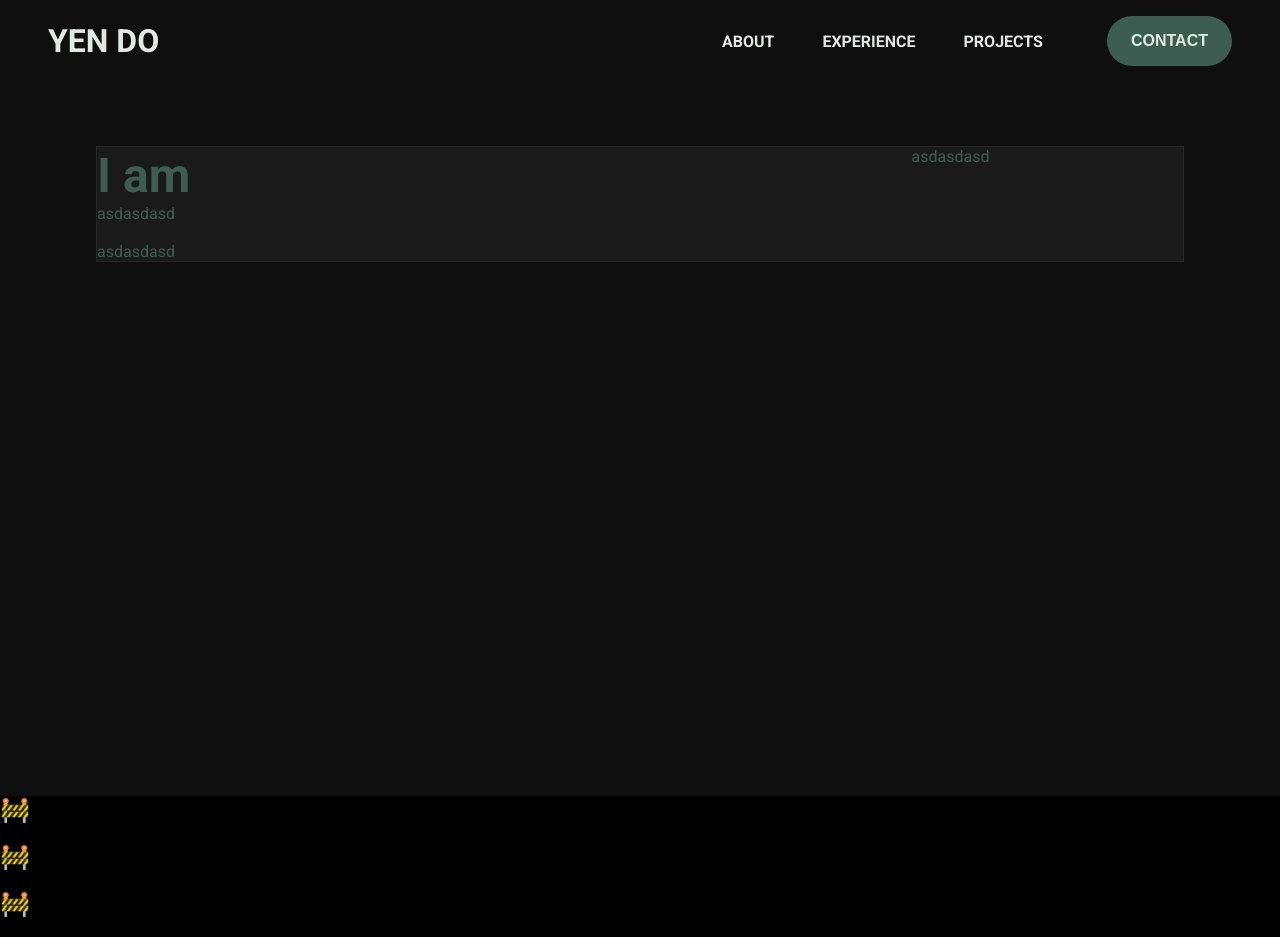
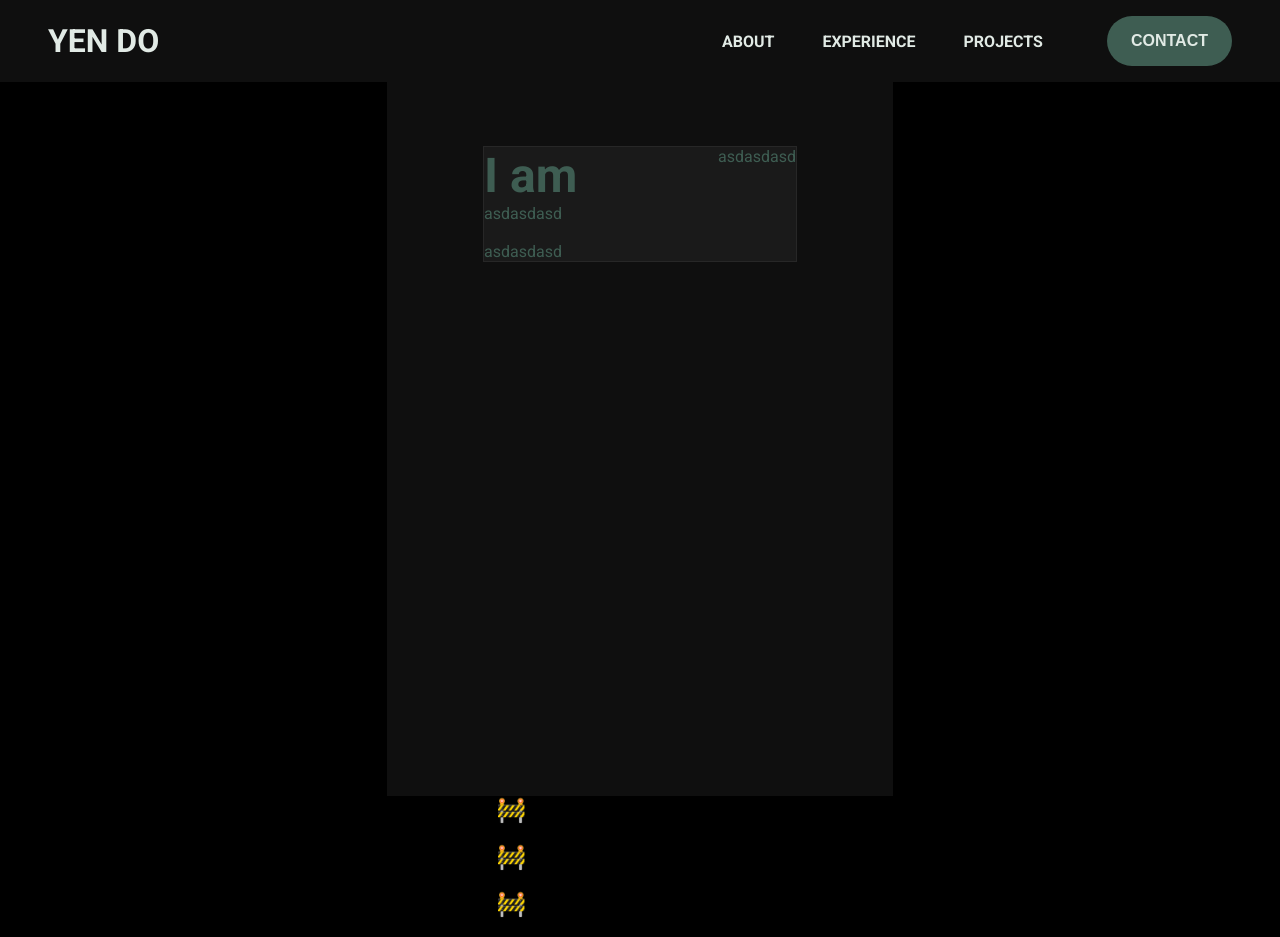
Before and after one commit to y00do/portfolio-angular, an Angular app: page / in a window 1280 px wide. Built offline with nearby package versions, Linux system fonts and the light colour scheme.

Commit message:
Update flex class names in main-page.html
Replaces 'flex-column' with 'flex-col' and adjusts class usage for alignment and justification in main-page.html to improve consistency with CSS utility classes.

```diff
--- a/src/app/main-page/main-page.html
+++ b/src/app/main-page/main-page.html
@@ -1,14 +1,11 @@
-<div class="main-page-wrapper flex-column align-center">
+<div class="main-page-wrapper flex-col align-center justify-center">
 	<!-- Main Page Container -->
-	<div class="main-page-container flex-column align-center">
+	<div class="main-page-container flex-col align-center">
 		<div class="header-container">
 			<app-navbar></app-navbar>
 		</div>
 		<!-- Landing Page Section -->
-		<section
-			id="home"
-			class="section-landing flex-column align-center justify-center"
-		>
+		<section id="home" class="section-landing flex-col align-center">
 			<!-- hero content, call to action -->
 			<div class="hero-container flex-column align-center">
 				<app-hero></app-hero>
```
